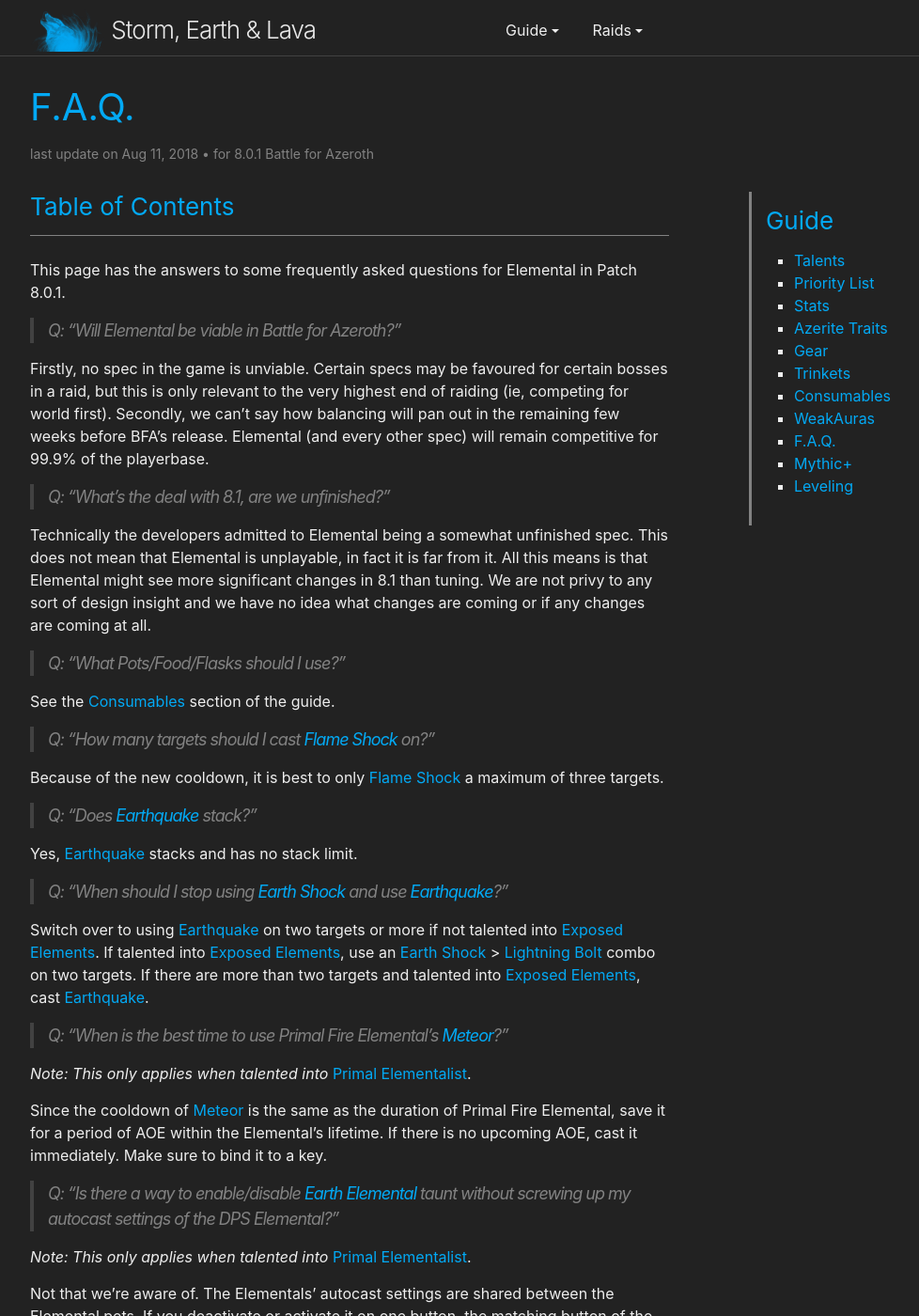
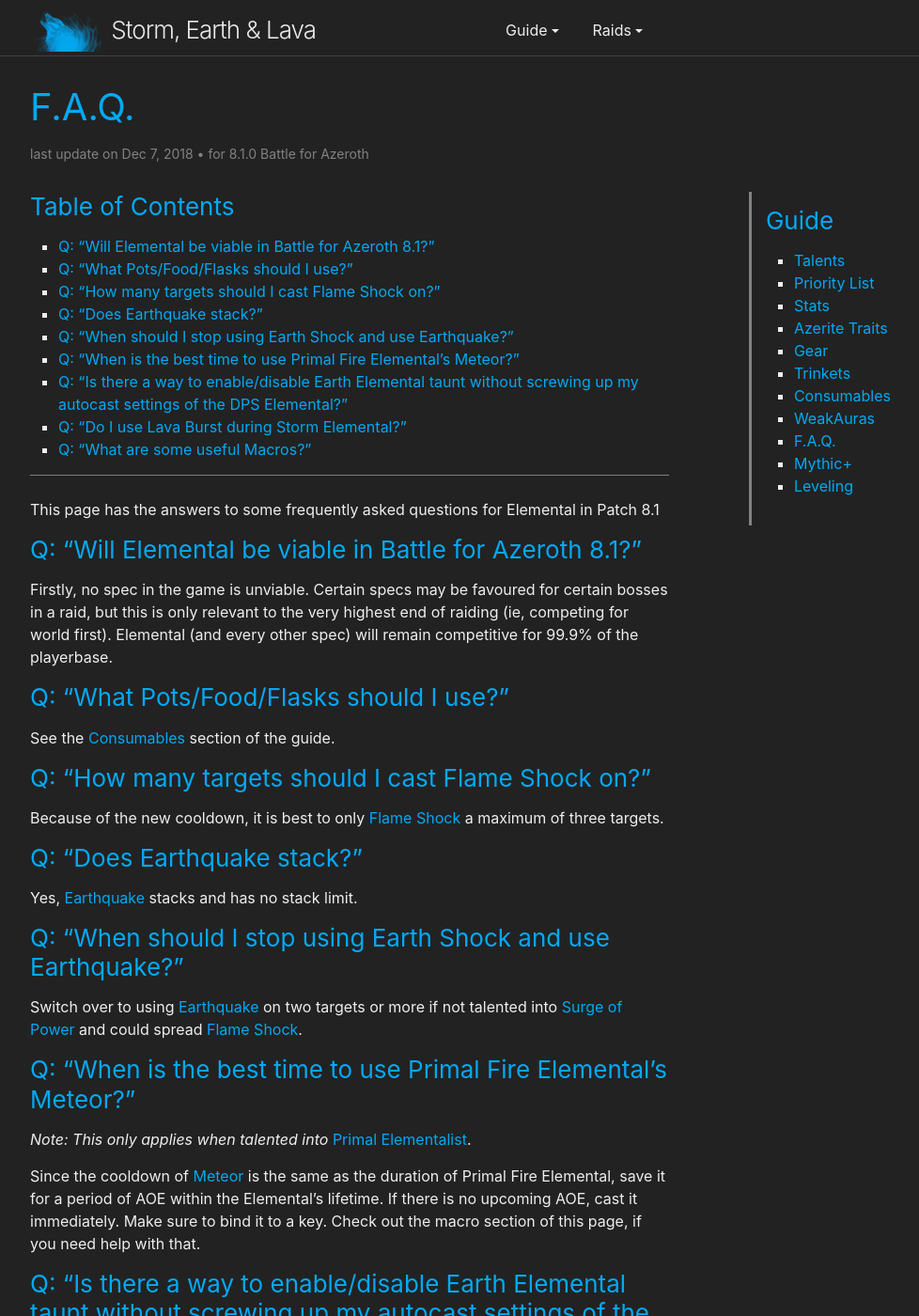
Before and after one commit to stormearthandlava/stormearthandlava.github.io, a Jekyll site: the page built from guide/general/faq.md, in a window 1280 px wide and 1400 px high. Shown: the whole window at 94% size, without its empty margins (268-1246 px from the left). Built offline with Jekyll 4.4.1, drawn with Linux system fonts in a browser that asks for light colours; a script that is not in the unit is left out; some of the changed text lies outside the part shown.

Commit message:
update faq page

````diff
--- a/guide/general/faq.md
+++ b/guide/general/faq.md
@@ -1,60 +1,59 @@
 ---
 layout: page
 title: F.A.Q.
-last_update: 2018-08-11 09:00:00
-game_version: 8.0.1 Battle for Azeroth
+last_update: 2018-12-07 09:00:00
+game_version: 8.1.0 Battle for Azeroth
 toc: true
 ---
 
-This page has the answers to some frequently asked questions for Elemental in Patch 8.0.1.
+This page has the answers to some frequently asked questions for Elemental in Patch 8.1
 
-> Q: "Will Elemental be viable in Battle for Azeroth?"
+### Q: "Will Elemental be viable in Battle for Azeroth 8.1?"
 
-Firstly, no spec in the game is unviable. Certain specs may be favoured for certain bosses in a raid, but this is only relevant to the very highest end of raiding (ie, competing for world first). Secondly, we can't say how balancing will pan out in the remaining few weeks before BFA's release. Elemental (and every other spec) will remain competitive for 99.9% of the playerbase.
+Firstly, no spec in the game is unviable. Certain specs may be favoured for certain bosses in a raid, but this is only relevant to the very highest end of raiding (ie, competing for world first). Elemental (and every other spec) will remain competitive for 99.9% of the playerbase.
 
-> Q: "What's the deal with 8.1, are we unfinished?"
-
-Technically the developers admitted to Elemental being a somewhat unfinished spec.  This does not mean that Elemental is unplayable, in fact it is far from it.  All this means is that Elemental might see more significant changes in 8.1 than tuning. We are not privy to any sort of design insight and we have no idea what changes are coming or if any changes are coming at all.
-
-
-> Q: "What Pots/Food/Flasks should I use?"
+### Q: "What Pots/Food/Flasks should I use?"
 
 See the [Consumables]({{ site.baseurl }}{% link guide/general/consumables.md %}) section of the guide.
 
-> Q: "How many targets should I cast {{ site.data.spell.fs }} on?"
+### Q: "How many targets should I cast Flame Shock on?"
 
 Because of the new cooldown, it is best to only {{ site.data.spell.fs }} a maximum of three targets.
 
-> Q: "Does {{ site.data.spell.eq }} stack?"
+### Q: "Does Earthquake stack?"
 
 Yes, {{ site.data.spell.eq }} stacks and has no stack limit.
 
-> Q: "When should I stop using {{ site.data.spell.es }} and use {{ site.data.spell.eq }}?"
+### Q: "When should I stop using Earth Shock and use Earthquake?"
 
-Switch over to using {{ site.data.spell.eq }} on two targets or more if not talented into {{ site.data.talent.exposed_elements }}.  If talented into {{ site.data.talent.exposed_elements }}, use an {{ site.data.spell.es }} > {{ site.data.spell.lb }} combo on two targets.  If there are more than two targets and talented into {{ site.data.talent.exposed_elements }}, cast {{ site.data.spell.eq }}.
+Switch over to using {{ site.data.spell.eq }} on two targets or more if not talented into {{ site.data.talent.sop }} and could spread {{ site.data.spell.fs}}.
 
-> Q: "When is the best time to use Primal Fire Elemental's {{ site.data.spell.meteor }}?"
+### Q: "When is the best time to use Primal Fire Elemental's Meteor?"
 
 *Note: This only applies when talented into* {{ site.data.talent.pe }}.
 
-Since the cooldown of {{ site.data.spell.meteor }} is the same as the duration of Primal Fire Elemental, save it for a period of AOE within the Elemental's lifetime.  If there is no upcoming AOE, cast it immediately.  Make sure to bind it to a key.
+Since the cooldown of {{ site.data.spell.meteor }} is the same as the duration of Primal Fire Elemental, save it for a period of AOE within the Elemental's lifetime.  If there is no upcoming AOE, cast it immediately.  Make sure to bind it to a key. Check out the macro section of this page, if you need help with that.
 
-> Q: "Is there a way to enable/disable {{ site.data.spell.ee }} taunt without screwing up my autocast settings of the DPS Elemental?"
+### Q: "Is there a way to enable/disable Earth Elemental taunt without screwing up my autocast settings of the DPS Elemental?"
 
 *Note: This only applies when talented into* {{ site.data.talent.pe }}.
 
 Not that we're aware of. The Elementals' autocast settings are shared between the Elemental pets. If you deactivate or activate it on one button, the matching button of the other Elementals will share that setting. We hope, that this will be changed.
 
-> Q: "What are some useful Macros?"
+### Q: "Do I use Lava Burst during Storm Elemental?"
 
- This Macro allows you to place an {{ site.data.spell.eq }} at your cursor:
+No. During {{ site.data.talent.se }} uptime you want to only cast {{ site.data.spell.lb }} and {{ site.data.spell.es }}. Not even {{ site.data.spell.fs }}. But make sure to refresh {{ site.data.spell.fs }} before summoning your {{ site.data.talent.se }}, though.
+
+### Q: "What are some useful Macros?"
+
+This Macro allows you to place an {{ site.data.spell.eq }} at your cursor:
 
  ```
 #showtooltip Earthquake
 /cast [@cursor] Earthquake
  ```
 
- This macro will deselect the boss before casting Fire Elemental, allowing you to pre-cast it without pulling the boss:
+This macro will deselect the boss before casting {{ site.data.spell.fe }}, allowing you to pre-cast it without pulling the boss:
 
  ```
 #showtooltip Fire Elemental
@@ -62,3 +61,30 @@
 /cast Fire Elemental
 /targetlasttarget [nocombat]
  ```
+
+This macro allows you to cast the Elementals Ability or Icefury, depending on your talents. The correct item is shown once you've loaded the ability at least once after logging in.
+```
+#showtooltip
+/cast [talent:6/3]Icefury;[talent:4/2,talent:6/2]Eye of the Storm;[notalent:4/2,talent:6/2]Meteor
+```
+
+This macro is a handy mouseover macro for {{ site.data.spell.fs }}.
+```
+#showtooltip Flame Shock
+/cast [@mouseover,harm,nodead][] Flame Shock
+```
+
+This macro allows you to summon your {{ site.data.spell.ee }} and active its defensive CD via double click. If your {{ site.data.spell.fe }} is active {{ site.data.spell.ee }} will simply go on CD and nothing else will happen, so don't try this with your DPS Elemental being active.
+
+```
+#showtooltip
+/cast Earth Elemental
+/cast [talent:6/2] Harden Skin
+```
+
+This macro is just annoying.
+```
+#showtooltip Stormkeeper
+/run SendChatMessage("Storm, Earth, and Fire! Heed my ".. GetSpellLink("Stormkeeper").. "!", "yell")
+/cast Stormkeeper
+```
````
